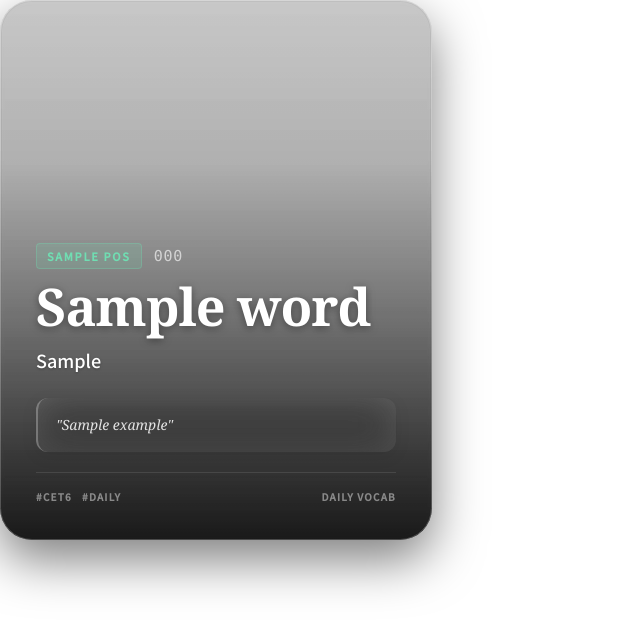
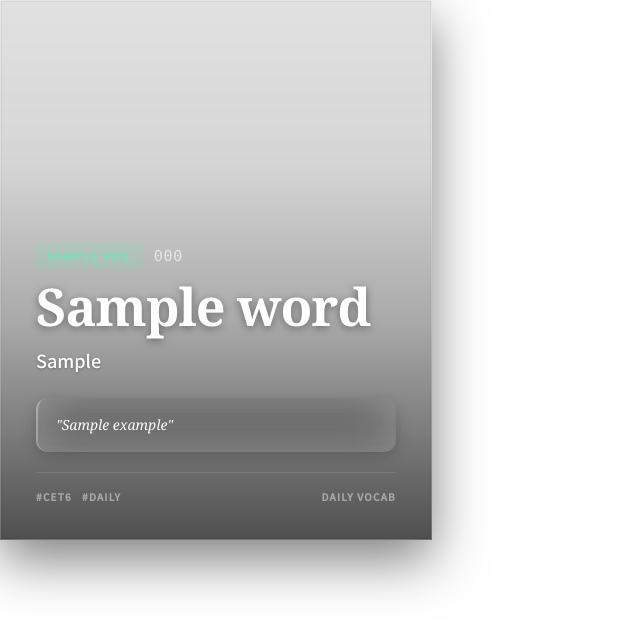
Before and after one commit to itismygo/astrbot_plugin_vocabcard, a Python web app: template templates/card.html in a window 1280 px wide. Shown: the top 633 px of the page, without its empty margins (0-640 px from the left). Run offline with Jinja, Linux system fonts and the light colour scheme; the template is opened without the code that fills it: most values are stand-ins (such as "Sample title", 1, 10 or a date in 2020).

Commit message:
优化卡片视觉效果 - 提升清晰度和通透性
主要改进：
- 清晰度提升：3x (1296×1620) → 4x (1728×2160)，达到4K级别
- 背景通透性：减弱渐变遮罩（底65%、中25%、顶5%）和主题色（25%）
- 移除全局毛玻璃：背景图完全清晰，仅例句气泡使用磨砂效果
- 例句气泡渐变磨砂：使用伪元素实现从下到上渐变（底部模糊→顶部清晰）
- 移除卡片圆角：避免与QQ聊天气泡圆角冲突

修改文件：
- main.py: device_scale_factor 3→4
- card.html: 圆角、遮罩层、毛玻璃、例句气泡样式优化

```diff
--- a/main.py
+++ b/main.py
@@ -345,11 +345,11 @@ class VocabCardPlugin(Star):
                 # 启动浏览器
                 browser = await p.chromium.launch(headless=True)
 
-                # 创建超高清页面 - device_scale_factor=3 实现 3x 清晰度
-                # 输出分辨率：1296x1620 (432x3, 540x3)
+                # 创建超高清页面 - device_scale_factor=4 实现 4x 清晰度
+                # 输出分辨率：1728x2160 (432x4, 540x4) - 4K级别
                 page = await browser.new_page(
                     viewport={'width': 432, 'height': 540},
-                    device_scale_factor=3  # 3倍清晰度，比2倍更清晰
+                    device_scale_factor=4  # 4倍清晰度，达到4K级别
                 )
 
                 # 加载页面
--- a/templates/card.html
+++ b/templates/card.html
@@ -23,7 +23,7 @@
       position: relative;
       width: 100%;
       height: 100%;
-      border-radius: 32px;
+      border-radius: 0;
       overflow: hidden;
       box-shadow: 0 20px 50px rgba(0,0,0,0.5);
     }
@@ -42,7 +42,7 @@
       position: absolute;
       inset: 0;
       background-color: {{theme_color}};
-      opacity: 0.4;
+      opacity: 0.25;
       mix-blend-mode: multiply;
     }
 
@@ -51,26 +51,26 @@
       position: absolute;
       inset: 0;
       background: linear-gradient(to top,
-        rgba(0,0,0,0.85) 0%,
-        rgba(0,0,0,0.4) 40%,
-        rgba(0,0,0,0.1) 70%,
+        rgba(0,0,0,0.65) 0%,
+        rgba(0,0,0,0.25) 40%,
+        rgba(0,0,0,0.05) 70%,
         transparent 100%);
     }
 
-    /* 4. 毛玻璃纹理 */
-    .glass-layer {
+    /* 4. 毛玻璃纹理 - 已移除，仅在例句气泡使用 */
+    /* .glass-layer {
       position: absolute;
       inset: 0;
       backdrop-filter: blur(2px);
       -webkit-backdrop-filter: blur(2px);
       opacity: 0.3;
-    }
+    } */
 
     /* 边框光环 */
     .border-ring {
       position: absolute;
       inset: 0;
-      border-radius: 32px;
+      border-radius: 0;
       border: 1px solid rgba(255,255,255,0.2);
       box-shadow: inset 0 0 0 1px rgba(0,0,0,0.05);
       pointer-events: none;
@@ -140,25 +140,48 @@
       text-shadow: 0 1px 3px rgba(0,0,0,0.3);
     }
 
-    /* 例句容器 - 强毛玻璃效果 */
+    /* 例句容器 - 渐变磨砂玻璃效果 */
     .example-box {
-      background: rgba(255,255,255,0.1);
-      backdrop-filter: blur(20px);
-      -webkit-backdrop-filter: blur(20px);
-      border-left: 2px solid rgba(255,255,255,0.25);
+      position: relative;
+      border-left: 2px solid rgba(255,255,255,0.3);
       border-radius: 12px;
       padding: 16px 18px;
       margin-bottom: 20px;
-      box-shadow: 0 4px 15px rgba(0,0,0,0.1);
+      box-shadow: 0 4px 15px rgba(0,0,0,0.2);
+      overflow: hidden;
+    }
+
+    /* 底层：磨砂玻璃背景 */
+    .example-box::before {
+      content: '';
+      position: absolute;
+      inset: 0;
+      background: rgba(255,255,255,0.12);
+      backdrop-filter: blur(25px);
+      -webkit-backdrop-filter: blur(25px);
+      z-index: 1;
+    }
+
+    /* 顶层：渐变遮罩（从下到上逐渐透明） */
+    .example-box::after {
+      content: '';
+      position: absolute;
+      inset: 0;
+      background: linear-gradient(to top,
+        rgba(255,255,255,0.08) 0%,
+        rgba(255,255,255,0.03) 50%,
+        transparent 100%);
+      z-index: 2;
     }
 
     .example {
+      position: relative;
+      z-index: 3;
       font-family: Georgia, 'Noto Serif SC', serif;
       font-size: 14px;
       font-style: italic;
       line-height: 1.6;
-      opacity: 0.9;
-      color: rgba(255,255,255,0.95);
+      color: rgba(255,255,255,0.98);
     }
 
     /* 底部标签区 */
@@ -198,7 +221,7 @@
     <div class="bg-layer"></div>
     <div class="tint-layer"></div>
     <div class="gradient-layer"></div>
-    <div class="glass-layer"></div>
+    <!-- glass-layer 已移除，仅在例句气泡使用磨砂效果 -->
     <div class="border-ring"></div>
 
     <!-- 内容区 -->
```
